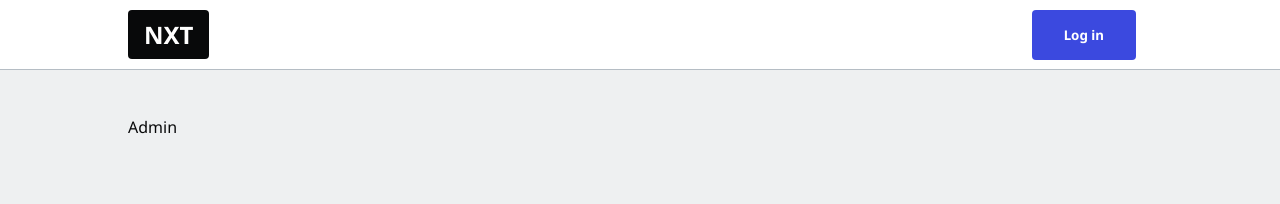
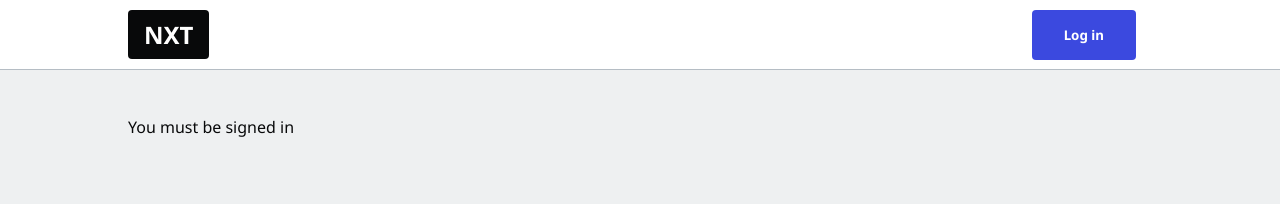
Before and after one commit to milpataki/nextfire-app, a Next.js app: page /admin in a window 1280 px wide. Shown: the top 204 px of the page. Built offline with nearby package versions, Linux system fonts and the light colour scheme; no server answers.

Commit message:
Auth check and route guard

```diff
--- /dev/null
+++ b/components/AuthCheck.js
@@ -0,0 +1,10 @@
+import Link from 'next/link';
+import { useContext } from 'react';
+import { UserContext } from '../lib/context';
+
+// Component's children only shown to logged-in users
+export default function AuthCheck(props) {
+  const { username } = useContext(UserContext);
+
+  return username ? props.children : props.fallback || <Link href="/enter">You must be signed in</Link>;
+}
--- a/pages/admin/index.js
+++ b/pages/admin/index.js
@@ -1,7 +1,12 @@
-export default function AdminPage({ }) {
+import AuthCheck from '../../components/AuthCheck';
+
+
+export default function AdminPostsPage(props) {
   return (
     <main>
-      Admin
+      <AuthCheck>
+        Admin page
+      </AuthCheck>
     </main>
-  )
+  );
 }
```
